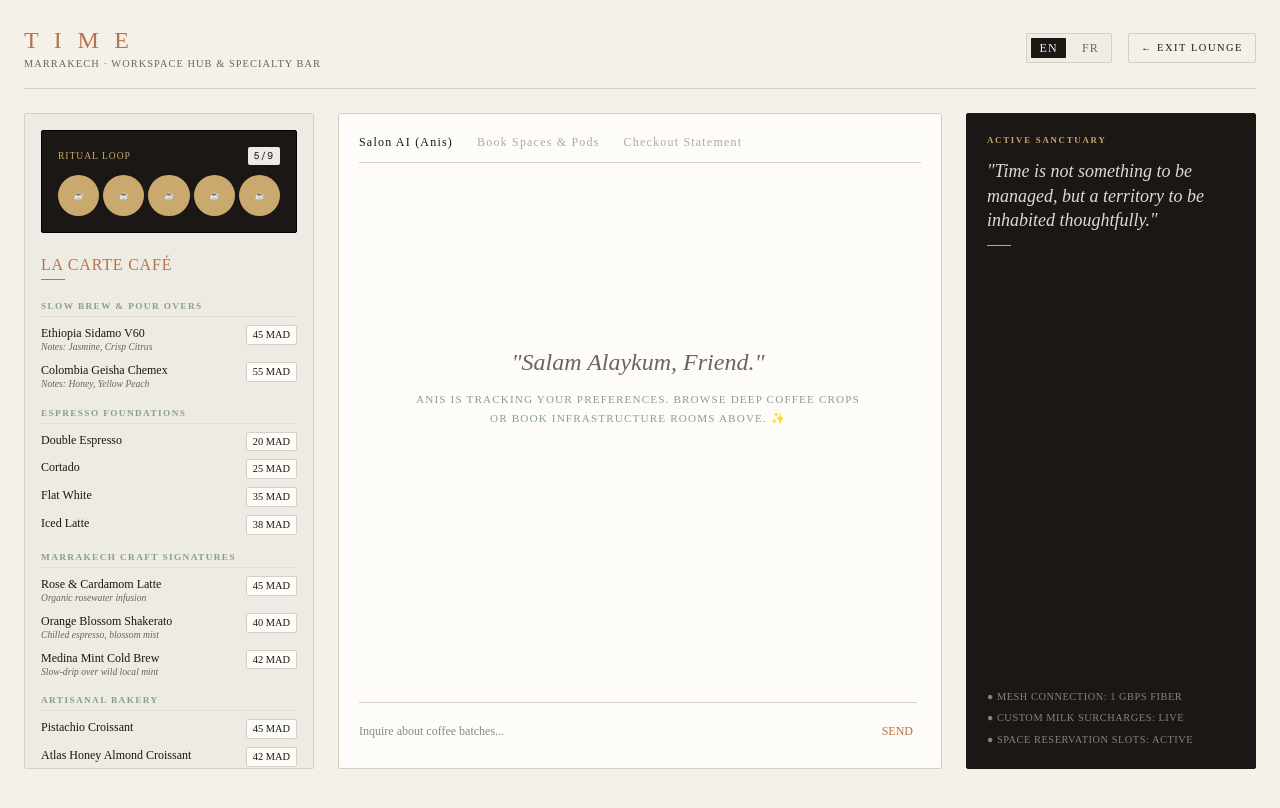
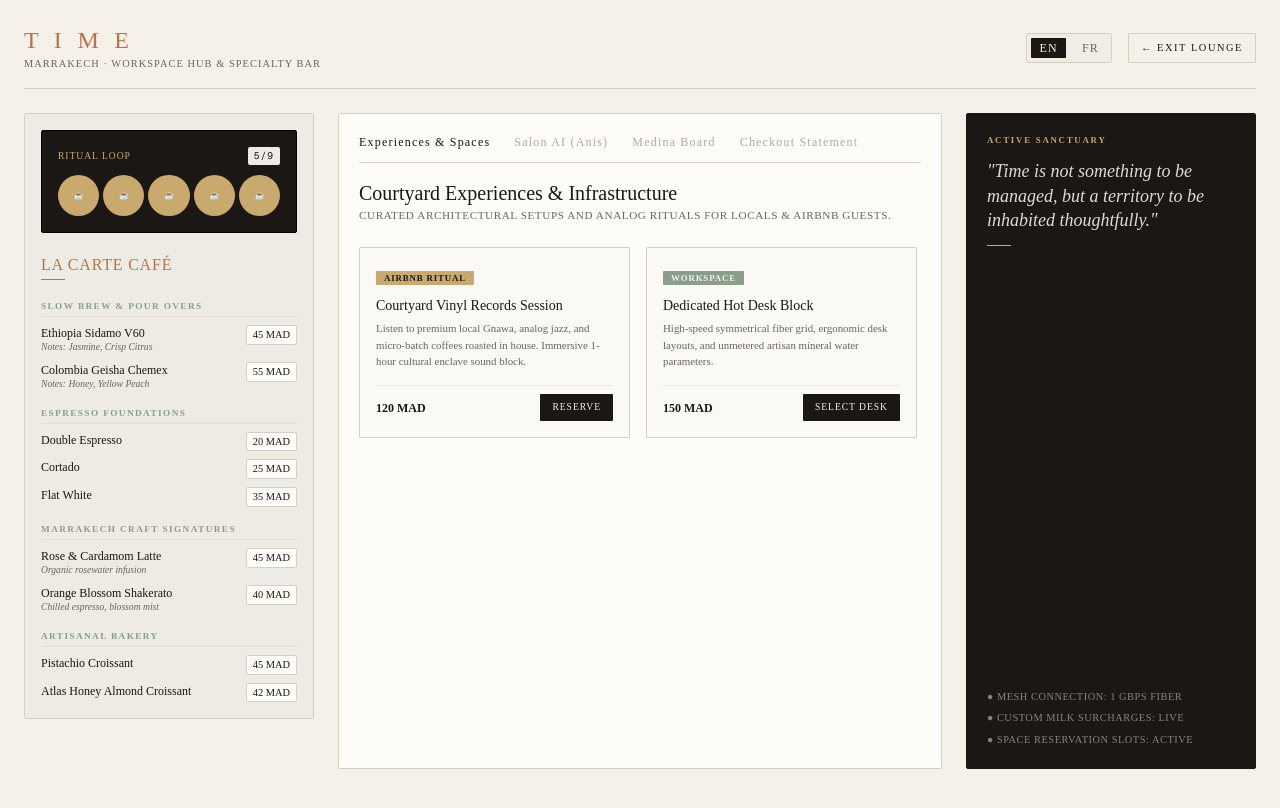
Before and after one commit to TimeCafeMarrakech/cafe-time, a Next.js app: page / in a window 1280 px wide. Both pictures are taken after a click on the button "APPLE IDENTITY". Built offline with nearby package versions, Linux system fonts and the light colour scheme.

Commit message:
Update page.tsx

```diff
--- a/app/page.tsx
+++ b/app/page.tsx
@@ -8,12 +8,23 @@ interface CartItem {
   price: number;
 }
 
+interface BulletinItem {
+  id: string;
+  tagEN: string;
+  tagFR: string;
+  titleEN: string;
+  titleFR: string;
+  descEN: string;
+  descFR: string;
+  author: string;
+}
+
 export default function LuxuryVisualLoungeApp() {
   const [email, setEmail] = useState('');
   const [password, setPassword] = useState('');
   const [lang, setLang] = useState<'EN' | 'FR'>('EN');
   const [showChat, setShowChat] = useState(false);
-  const [activeTab, setActiveTab] = useState<'chat' | 'spaces' | 'checkout' | 'board'>('chat');
+  const [activeTab, setActiveTab] = useState<'chat' | 'spaces' | 'checkout' | 'board'>('spaces');
 
   // ─── CHAT CONVERSATION STATES ───
   const [messages, setMessages] = useState<{ role: string; content: string }[]>([]);
@@ -28,13 +39,42 @@ export default function LuxuryVisualLoungeApp() {
   const [loyaltyStamps, setLoyaltyStamps] = useState<number>(5);
   const maxStamps = 9;
 
+  // New states for the community marketplace posting
+  const [newPostTitle, setNewPostTitle] = useState('');
+  const [newPostDesc, setNewPostDesc] = useState('');
+  const [newPostTag, setNewPostTag] = useState('Service');
+
   const [customizerIsOpen, setCustomizerIsOpen] = useState(false);
   const [customizerNameEN, setCustomizerNameEN] = useState('');
   const [customizerNameFR, setCustomizerNameFR] = useState('');
   const [customizerBasePrice, setCustomizerBasePrice] = useState(0);
-  const [customizerType, setCustomizerType] = useState<'drink' | 'space' | 'pastry'>('drink');
+  const [customizerType, setCustomizerType] = useState<'drink' | 'space' | 'pastry' | 'experience'>('drink');
 
-  const openCustomizer = (nameEN: string, nameFR: string, price: number, type: 'drink' | 'space' | 'pastry') => {
+  // ─── COMMUNITY BULLETIN DATA STORAGE ───
+  const [bulletins, setBulletins] = useState<BulletinItem[]>([
+    {
+      id: 'b1',
+      tagEN: 'Consulting',
+      tagFR: 'Conseil',
+      titleEN: 'UI/UX Developer Available for Local Projects',
+      titleFR: 'Développeur UI/UX Disponible pour Projets Locaux',
+      descEN: 'Specialized in premium Next.js and design systems. Happy to meet over a pour-over in the courtyard salon.',
+      descFR: 'Spécialisé en architectures Next.js premium. Ravi de vous rencontrer autour d&apos;un café filtre dans le salon.',
+      author: 'Youssef El Alami'
+    },
+    {
+      id: 'b2',
+      tagEN: 'Crafts',
+      tagFR: 'Artisanat',
+      titleEN: 'Sourcing Handwoven Atlas Rugs',
+      titleFR: 'Sourcing de Tapis de l&apos;Atlas Tissés Main',
+      descEN: 'Exporting premium structural architectural rugs worldwide. Contact me for catalog or partnership options.',
+      descFR: 'Exportation de tapis architecturaux premium dans le monde entier. Contactez-moi pour voir le catalogue.',
+      author: 'Sarah Jenkins'
+    }
+  ]);
+
+  const openCustomizer = (nameEN: string, nameFR: string, price: number, type: 'drink' | 'space' | 'pastry' | 'experience') => {
     setSelectedMilk('Standard');
     setCustomizerNameEN(nameEN);
     setCustomizerNameFR(nameFR);
@@ -43,7 +83,6 @@ export default function LuxuryVisualLoungeApp() {
     setCustomizerIsOpen(true);
   };
 
-  // ─── CORRECTED MATH LOGIC FOR ALTERNATIVE MILK SURCHARGES ───
   const confirmCustomizationAndAddToCart = () => {
     let finalPrice = customizerBasePrice;
     let details = [];
@@ -51,7 +90,7 @@ export default function LuxuryVisualLoungeApp() {
 
     if (customizerType === 'drink') {
       if (selectedMilk !== 'Standard') {
-        finalPrice += 6; // Dynamically forces +6 MAD into the total arithmetic loop
+        finalPrice += 6;
         details.push(selectedMilk === 'Oat Milk' ? (lang === 'EN' ? 'Oat Milk +6 MAD' : 'Lait d&apos;Avoine +6 MAD') : (lang === 'EN' ? 'Almond Milk +6 MAD' : 'Lait d&apos;Amande +6 MAD'));
       }
     }
@@ -60,6 +99,26 @@ export default function LuxuryVisualLoungeApp() {
     setCart([...cart, { id: Math.random().toString(36).substring(2, 9), item: `${labelName}${detailString}`, price: finalPrice }]);
     setCustomizerIsOpen(false);
     setActiveTab('checkout');
+  };
+
+  const handleCreatePost = (e: React.FormEvent) => {
+    e.preventDefault();
+    if (!newPostTitle.trim() || !newPostDesc.trim()) return;
+
+    const newPost: BulletinItem = {
+      id: Math.random().toString(36).substring(2, 9),
+      tagEN: newPostTag,
+      tagFR: newPostTag === 'Service' ? 'Service' : 'Annonce',
+      titleEN: newPostTitle,
+      titleFR: newPostTitle,
+      descEN: newPostDesc,
+      descFR: newPostDesc,
+      author: guestName || 'Anonymous Member'
+    };
+
+    setBulletins([newPost, ...bulletins]);
+    setNewPostTitle('');
+    setNewPostDesc('');
   };
 
   const handleSendMessage = async (e: React.FormEvent) => {
@@ -134,7 +193,7 @@ export default function LuxuryVisualLoungeApp() {
         {/* THREE-COLUMN SYSTEM MATRIX */}
         <div className="flex-1 max-w-7xl w-full mx-auto grid grid-cols-1 lg:grid-cols-4 gap-6 items-start overflow-hidden pb-4">
 
-          {/* DEEP TYPOGRAPHIC CAFE MENU SIDEBAR */}
+          {/* DEEP TYPOGRAPHIC CAFE MENU SIDEBAR (WITHOUT PHOTOS) */}
           <aside className="lg:col-span-1 bg-[#EDEBE3] border border-[#D5CFC4] rounded-[2px] p-4 space-y-5 max-h-[52vh] lg:max-h-[82vh] overflow-y-auto style-scrollbar">
 
             <div className="bg-[#1A1714] text-[#F5F0E8] p-4 rounded-[2px] border border-black space-y-2.5">
@@ -153,7 +212,6 @@ export default function LuxuryVisualLoungeApp() {
             </div>
 
             <div className="space-y-4">
-
               {/* Category 1: Single Origin Filter */}
               <div className="space-y-2">
                 <h3 className="text-[0.58rem] tracking-[0.15em] uppercase text-[#8A9E8C] font-semibold border-b border-[#D5CFC4]/50 pb-0.5">{lang === 'EN' ? 'Slow Brew & Pour Overs' : 'Extractions Douces'}</h3>
@@ -183,7 +241,6 @@ export default function LuxuryVisualLoungeApp() {
                   <button onClick={() => openCustomizer('Double Espresso', 'Double Espresso', 20, 'drink')} className="w-full flex justify-between bg-transparent border-none p-0 text-left hover:text-[#B8734A] cursor-pointer"><span>Double Espresso</span><span className="bg-[#FDFCF9] px-1.5 py-0.5 border border-[#D5CFC4] text-[0.65rem] rounded-[2px]">20 MAD</span></button>
                   <button onClick={() => openCustomizer('Cortado', 'Cortado Classique', 25, 'drink')} className="w-full flex justify-between bg-transparent border-none p-0 text-left hover:text-[#B8734A] cursor-pointer"><span>Cortado</span><span className="bg-[#FDFCF9] px-1.5 py-0.5 border border-[#D5CFC4] text-[0.65rem] rounded-[2px]">25 MAD</span></button>
                   <button onClick={() => openCustomizer('Flat White', 'Flat White Standard', 35, 'drink')} className="w-full flex justify-between bg-transparent border-none p-0 text-left hover:text-[#B8734A] cursor-pointer"><span>Flat White</span><span className="bg-[#FDFCF9] px-1.5 py-0.5 border border-[#D5CFC4] text-[0.65rem] rounded-[2px]">35 MAD</span></button>
-                  <button onClick={() => openCustomizer('Iced Latte', 'Latte Glacé Maison', 38, 'drink')} className="w-full flex justify-between bg-transparent border-none p-0 text-left hover:text-[#B8734A] cursor-pointer"><span>Iced Latte</span><span className="bg-[#FDFCF9] px-1.5 py-0.5 border border-[#D5CFC4] text-[0.65rem] rounded-[2px]">38 MAD</span></button>
                 </div>
               </div>
 
@@ -206,14 +263,6 @@ export default function LuxuryVisualLoungeApp() {
                     </div>
                     <span className="bg-[#FDFCF9] h-fit px-1.5 py-0.5 border border-[#D5CFC4] text-[0.65rem] rounded-[2px]">40 MAD</span>
                   </button>
-
-                  <button onClick={() => openCustomizer('Medina Mint Cold Brew', 'Cold Brew à la Menthe Fraîche', 42, 'drink')} className="w-full flex justify-between bg-transparent border-none p-0 text-left hover:text-[#B8734A] cursor-pointer">
-                    <div className="flex flex-col">
-                      <span>Medina Mint Cold Brew</span>
-                      <span className="text-[0.6rem] text-[#6B6460] italic font-light">Slow-drip over wild local mint</span>
-                    </div>
-                    <span className="bg-[#FDFCF9] h-fit px-1.5 py-0.5 border border-[#D5CFC4] text-[0.65rem] rounded-[2px]">42 MAD</span>
-                  </button>
                 </div>
               </div>
 
@@ -223,22 +272,61 @@ export default function LuxuryVisualLoungeApp() {
                 <div className="space-y-2 text-xs">
                   <button onClick={() => openCustomizer('Pistachio Stuffed Croissant', 'Croissant Fourré à la Pistache', 45, 'pastry')} className="w-full flex justify-between bg-transparent border-none p-0 text-left hover:text-[#B8734A] cursor-pointer"><span>Pistachio Croissant</span><span className="bg-[#FDFCF9] px-1.5 py-0.5 border border-[#D5CFC4] text-[0.65rem] rounded-[2px]">45 MAD</span></button>
                   <button onClick={() => openCustomizer('Atlas Honey Almond Croissant', 'Croissant Amande au Miel de l’Atlas', 42, 'pastry')} className="w-full flex justify-between bg-transparent border-none p-0 text-left hover:text-[#B8734A] cursor-pointer"><span>Atlas Honey Almond Croissant</span><span className="bg-[#FDFCF9] px-1.5 py-0.5 border border-[#D5CFC4] text-[0.65rem] rounded-[2px]">42 MAD</span></button>
-                  <button onClick={() => openCustomizer('San Sebastián Honey Cake', 'Gâteau de Miel San Sebastián', 50, 'pastry')} className="w-full flex justify-between bg-transparent border-none p-0 text-left hover:text-[#B8734A] cursor-pointer"><span>San Sebastián Honey Cake</span><span className="bg-[#FDFCF9] px-1.5 py-0.5 border border-[#D5CFC4] text-[0.65rem] rounded-[2px]">50 MAD</span></button>
                 </div>
               </div>
-
             </div>
           </aside>
 
-          {/* MAIN INTERACTIVE CORE BOARD */}
+          {/* MAIN INTERACTIVE AREA FRAME */}
           <div className="lg:col-span-2 flex flex-col bg-[#FDFCF9] border border-[#D5CFC4] rounded-[2px] p-5 h-[72vh] lg:h-[82vh] justify-between">
             <div className="flex border-b border-[#D5CFC4] pb-2 mb-4 gap-6 text-xs uppercase tracking-widest font-medium overflow-x-auto whitespace-nowrap style-scrollbar">
+              <button onClick={() => setActiveTab('spaces')} className={`pb-1 bg-transparent border-none cursor-pointer ${activeTab === 'spaces' ? 'border-b-2 border-[#B8734A] text-[#1A1714]' : 'text-[#B0A99E]'}`}>{lang === 'EN' ? 'Experiences & Spaces' : 'Expériences & Espaces'}</button>
               <button onClick={() => setActiveTab('chat')} className={`pb-1 bg-transparent border-none cursor-pointer ${activeTab === 'chat' ? 'border-b-2 border-[#B8734A] text-[#1A1714]' : 'text-[#B0A99E]'}`}>{lang === 'EN' ? 'Salon AI (Anis)' : 'Salon IA (Anis)'}</button>
-              <button onClick={() => setActiveTab('spaces')} className={`pb-1 bg-transparent border-none cursor-pointer ${activeTab === 'spaces' ? 'border-b-2 border-[#B8734A] text-[#1A1714]' : 'text-[#B0A99E]'}`}>{lang === 'EN' ? 'Book Spaces & Pods' : 'Réserver des Espaces'}</button>
+              <button onClick={() => setActiveTab('board')} className={`pb-1 bg-transparent border-none cursor-pointer ${activeTab === 'board' ? 'border-b-2 border-[#B8734A] text-[#1A1714]' : 'text-[#B0A99E]'}`}>{lang === 'EN' ? 'Medina Board' : 'Tableau Médina'}</button>
               <button onClick={() => setActiveTab('checkout')} className={`pb-1 bg-transparent border-none cursor-pointer relative ${activeTab === 'checkout' ? 'border-b-2 border-[#B8734A] text-[#1A1714]' : 'text-[#B0A99E]'}`}>{lang === 'EN' ? 'Checkout Statement' : 'Registre de Caisse'}</button>
             </div>
 
-            <div className="flex-1 overflow-y-auto pr-1 style-scrollbar">
+            <div className="flex-1 overflow-y-auto pr-1 style-scrollbar text-left">
+
+              {/* TAB 1: EXPERIENCES & WORKSPACE PODS FOR TRAVELERS & NOMADS */}
+              {activeTab === 'spaces' && (
+                <div className="space-y-6">
+                  <div>
+                    <h3 className="font-['Cormorant_Garamond'] text-xl text-[#1A1714] font-medium">{lang === 'EN' ? 'Courtyard Experiences & Infrastructure' : 'Expériences Courtyard & Infrastructures'}</h3>
+                    <p className="text-[0.7rem] text-[#6B6460] uppercase tracking-wider">{lang === 'EN' ? 'Curated architectural setups and analog rituals for locals & Airbnb guests.' : 'Installations architecturales et rituels analogiques pour résidents et voyageurs.'}</p>
+                  </div>
+
+                  <div className="grid grid-cols-1 md:grid-cols-2 gap-4">
+                    {/* Experience 1 */}
+                    <div className="border border-[#D5CFC4] p-4 bg-[#EDEBE3]/20 rounded-[1px] flex flex-col justify-between space-y-4">
+                      <div>
+                        <span className="text-[0.55rem] tracking-widest bg-[#C9A96E] text-[#1A1714] font-bold px-2 py-0.5 rounded-[1px] uppercase">Airbnb Ritual</span>
+                        <h4 className="text-sm font-medium mt-2">{lang === 'EN' ? 'Courtyard Vinyl Records Session' : 'Session Vinyles dans le Patio'}</h4>
+                        <p className="text-[0.68rem] text-[#6B6460] font-light mt-1">Listen to premium local Gnawa, analog jazz, and micro-batch coffees roasted in house. Immersive 1-hour cultural enclave sound block.</p>
+                      </div>
+                      <div className="flex justify-between items-center pt-2 border-t border-[#D5CFC4]/40">
+                        <span className="text-xs font-semibold">120 MAD</span>
+                        <button onClick={() => openCustomizer('Vinyl Records Sound Session', 'Session Écoute Vinyles Courtyard', 120, 'experience')} className="text-[0.6rem] uppercase tracking-widest bg-[#1A1714] text-[#F5F0E8] px-3 py-1.5 rounded-[1px] font-medium">{lang === 'EN' ? 'Reserve' : 'Réserver'}</button>
+                      </div>
+                    </div>
+
+                    {/* Experience 2 */}
+                    <div className="border border-[#D5CFC4] p-4 bg-[#EDEBE3]/20 rounded-[1px] flex flex-col justify-between space-y-4">
+                      <div>
+                        <span className="text-[0.55rem] tracking-widest bg-[#8A9E8C] text-[#F5F0E8] font-semibold px-2 py-0.5 rounded-[1px] uppercase">Workspace</span>
+                        <h4 className="text-sm font-medium mt-2">{lang === 'EN' ? 'Dedicated Hot Desk Block' : 'Poste de Travail Dédié'}</h4>
+                        <p className="text-[0.68rem] text-[#6B6460] font-light mt-1">High-speed symmetrical fiber grid, ergonomic desk layouts, and unmetered artisan mineral water parameters.</p>
+                      </div>
+                      <div className="flex justify-between items-center pt-2 border-t border-[#D5CFC4]/40">
+                        <span className="text-xs font-semibold">150 MAD</span>
+                        <button onClick={() => openCustomizer('Dedicated Hot Desk Space Reservation', 'Réservation de Poste Dédié', 150, 'space')} className="text-[0.6rem] uppercase tracking-widest bg-[#1A1714] text-[#F5F0E8] px-3 py-1.5 rounded-[1px] font-medium">{lang === 'EN' ? 'Select Desk' : 'Choisir'}</button>
+                      </div>
+                    </div>
+                  </div>
+                </div>
+              )}
+
+              {/* TAB 2: ANIS CONVERSATIONS */}
               {activeTab === 'chat' && (
                 <div className="space-y-4 h-full flex flex-col justify-between">
                   <div className="space-y-4 overflow-y-auto flex-1 max-h-[52vh] flex flex-col justify-center text-center">
@@ -252,7 +340,7 @@ export default function LuxuryVisualLoungeApp() {
                     ) : (
                       <div className="space-y-4 overflow-y-auto flex-1 text-left">
                         {messages.map((m, i) => (
-                          <div key={i} className={`flex flex-col ${m.role === 'user' ? 'items-end' : 'items-start'} animate-[fadeUp_0.2s_ease_both]`}>
+                          <div key={i} className={`flex flex-col ${m.role === 'user' ? 'items-end' : 'items-start'}`}>
                             <span className="text-[0.55rem] tracking-[0.1em] uppercase text-[#6B6460] mb-0.5">{m.role === 'user' ? (guestName || 'You') : 'Anis'}</span>
                             <div className={`max-w-[85%] text-xs p-3 rounded-[2px] ${m.role === 'user' ? 'bg-[#EDEBE3] border border-[#D5CFC4]' : 'bg-[#1A1714] text-[#F5F0E8]'}`}>{m.content}</div>
                           </div>
@@ -268,31 +356,48 @@ export default function LuxuryVisualLoungeApp() {
                 </div>
               )}
 
-              {activeTab === 'spaces' && (
-                <div className="space-y-6 p-1 animate-[fadeUp_0.3s_ease_both]">
+              {/* TAB 3: THE COMMUNITY CIRCLE MARKETPLACE */}
+              {activeTab === 'board' && (
+                <div className="space-y-6">
                   <div>
-                    <h3 className="font-['Cormorant_Garamond'] text-xl text-[#1A1714]">{lang === 'EN' ? 'Infrastructure & Workspace Bookings' : "Réservations d'Espaces & Postes de Travail"}</h3>
-                    <p className="text-[0.7rem] text-[#6B6460] uppercase tracking-wider">{lang === 'EN' ? 'Select architectural resources.' : 'Sélectionnez vos ressources.'}</p>
+                    <h3 className="font-['Cormorant_Garamond'] text-xl text-[#1A1714] font-medium">{lang === 'EN' ? 'The Medina Circle Marketplace' : 'Le Tableau d&apos;Annonces de la Médina'}</h3>
+                    <p className="text-[0.7rem] text-[#6B6460] uppercase tracking-wider">{lang === 'EN' ? 'An exclusive pinboard for our coffee shop community to market services or products.' : 'Un espace réservé à notre communauté pour proposer services ou artisanats.'}</p>
                   </div>
-                  <div className="grid grid-cols-1 md:grid-cols-2 gap-5">
-                    <div className="border border-[#D5CFC4] bg-[#EDEBE3]/30 rounded-[1px] overflow-hidden flex flex-col group">
-                      <div className="w-full h-36 relative overflow-hidden">
-                        <img src="https://images.unsplash.com/photo-1497366216548-37526070297c?w=600&auto=format&fit=crop&q=80" alt="Desk" className="w-full h-full object-cover grayscale" />
-                        <div className="absolute inset-0 bg-gradient-to-t from-[#1A1714]/60 to-transparent" />
-                        <span className="absolute top-3 left-3 text-[0.55rem] tracking-widest bg-[#8A9E8C] text-[#F5F0E8] px-2 py-0.5 rounded-[1px] uppercase font-medium">{lang === 'EN' ? 'Quiet Desk' : 'Zone Calme'}</span>
+
+                  {/* Active Pin Board List */}
+                  <div className="space-y-3 max-h-[30vh] overflow-y-auto style-scrollbar">
+                    {bulletins.map((b) => (
+                      <div key={b.id} className="border border-[#D5CFC4] p-3.5 bg-[#EDEBE3]/30 rounded-[1px]">
+                        <div className="flex justify-between items-center mb-1.5">
+                          <span className="text-[0.55rem] tracking-widest bg-[#1A1714] text-[#F5F0E8] px-2 py-0.5 rounded-[1px] uppercase font-mono">{lang === 'EN' ? b.tagEN : b.tagFR}</span>
+                          <span className="text-[0.6rem] text-[#6B6460] font-medium">By: {b.author}</span>
+                        </div>
+                        <h4 className="text-xs font-semibold text-[#1A1714]">{lang === 'EN' ? b.titleEN : b.titleFR}</h4>
+                        <p className="text-xs font-light text-[#6B6460] mt-1 leading-relaxed">{lang === 'EN' ? b.descEN : b.descFR}</p>
                       </div>
-                      <div className="p-4 flex-1 flex flex-col justify-between space-y-3">
-                        <h4 className="text-sm font-medium text-[#1A1714]">{lang === 'EN' ? 'Dedicated Workspace Hot Desk' : 'Poste de Travail Dédié'}</h4>
-                        <div className="flex justify-between items-center pt-2 border-t border-[#D5CFC4]/40">
-                          <span className="text-xs font-semibold text-[#1A1714]">150 MAD <span className="text-[0.6rem] font-light text-[#6B6460]">{lang === 'EN' ? '/ base block' : '/ bloc de base'}</span></span>
-                          <button onClick={() => openCustomizer('Dedicated Hot Desk Space Reservation', 'Réservation de Poste Dédié', 150, 'space')} className="text-[0.6rem] uppercase tracking-widest bg-[#1A1714] text-[#F5F0E8] px-3 py-1.5 rounded-[1px] border-none hover:bg-[#B8734A] cursor-pointer font-medium">{lang === 'EN' ? 'Select Space' : "Choisir l'Espace"}</button>
-                        </div>
-                      </div>
+                    ))}
+                  </div>
+
+                  {/* Add New Notice Form Pinboard Layer */}
+                  <form onSubmit={handleCreatePost} className="border-t border-[#D5CFC4] pt-4 space-y-3">
+                    <span className="text-[0.55rem] uppercase tracking-[0.15em] text-[#B8734A] font-bold block">{lang === 'EN' ? 'Pin your advertisement' : 'Épingler votre annonce'}</span>
+                    <div className="grid grid-cols-3 gap-3">
+                      <input type="text" value={newPostTitle} onChange={(e) => setNewPostTitle(e.target.value)} placeholder={lang === 'EN' ? 'Title/Service name...' : 'Titre du service...'} className="col-span-2 px-3 py-1.5 border border-[#D5CFC4] text-xs bg-[#FDFCF9] outline-none" required />
+                      <select value={newPostTag} onChange={(e) => setNewPostTag(e.target.value)} className="px-2 py-1.5 border border-[#D5CFC4] text-xs bg-[#FDFCF9] outline-none">
+                        <option value="Service">Service</option>
+                        <option value="Product">Product / Craft</option>
+                        <option value="Collab">Collaboration</option>
+                      </select>
                     </div>
-                  </div>
+                    <div className="flex gap-3">
+                      <input type="text" value={newPostDesc} onChange={(e) => setNewPostDesc(e.target.value)} placeholder={lang === 'EN' ? 'Describe what you are offering to the lounge...' : 'Décrivez votre offre aux membres...'} className="flex-1 px-3 py-1.5 border border-[#D5CFC4] text-xs bg-[#FDFCF9] outline-none" required />
+                      <button type="submit" className="bg-[#1A1714] text-[#F5F0E8] px-4 text-xs uppercase tracking-widest rounded-[1px] font-medium">{lang === 'EN' ? 'Post' : 'Publier'}</button>
+                    </div>
+                  </form>
                 </div>
               )}
 
+              {/* TAB 4: CHECKOUT REGISTER */}
               {activeTab === 'checkout' && (
                 <div className="space-y-6 p-1">
                   <h3 className="font-['Cormorant_Garamond'] text-xl text-[#1A1714]">{lang === 'EN' ? 'Statement Invoice Consolidation' : 'Consolidation de la Facture'}</h3>
```
